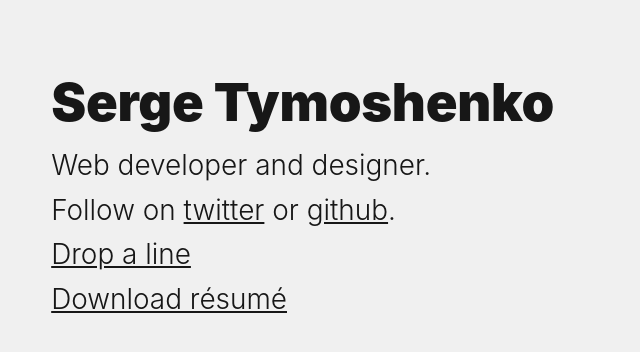
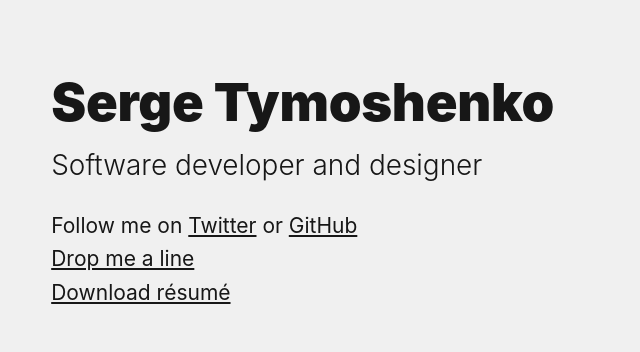
Before and after one commit to sergetymo/tymo.name, a website built with Parcel: page src/index.html in a window 1280 px wide. Shown: the whole page, without its empty margins (0-640 px from the left). Built offline with nearby package versions, Linux system fonts and the light colour scheme.

Commit message:
Less dots, fixed typos, chore

```diff
--- a/src/index.html
+++ b/src/index.html
@@ -10,10 +10,12 @@
   <header>
     <h1>Serge Tymoshenko</h1>
     <p>
-      Web developer and designer.<br />
-      Follow on&#32;<a href="https://twitter.com/sergetymo">twitter</a>
-      &#32;or&#32;<a href="https://github.com/sergetymo">github</a>.<br />
-      <a href="mailto:serge@tymo.name">Drop a line</a><br />
+      Software developer and designer<br />
+    </p>
+    <p>
+      Follow me on&#32;<a href="https://twitter.com/sergetymo">Twitter</a>
+      &#32;or&#32;<a href="https://github.com/sergetymo">GitHub</a><br />
+      <a href="mailto:serge@tymo.name">Drop me a line</a><br />
       <a href="./ST_cv.pdf">Download résumé</a><br />
     </p>
   </header>
```
